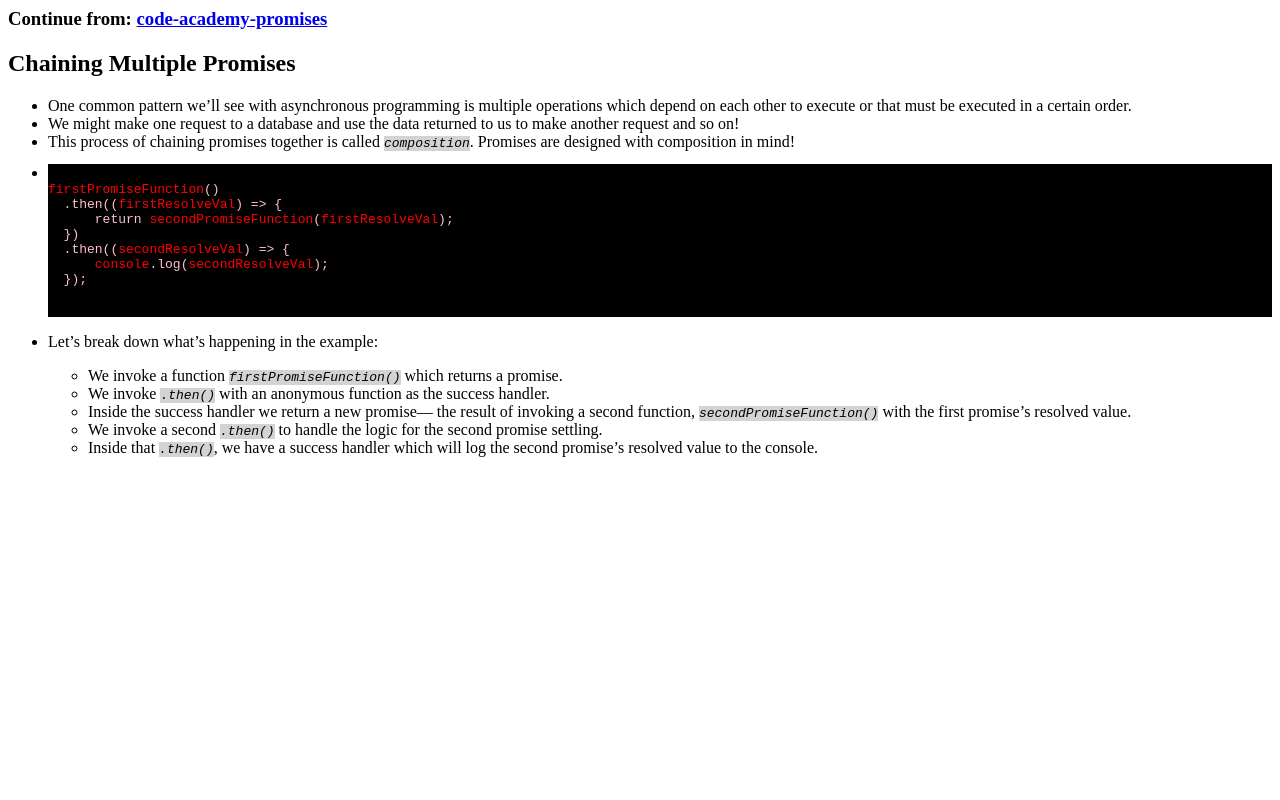
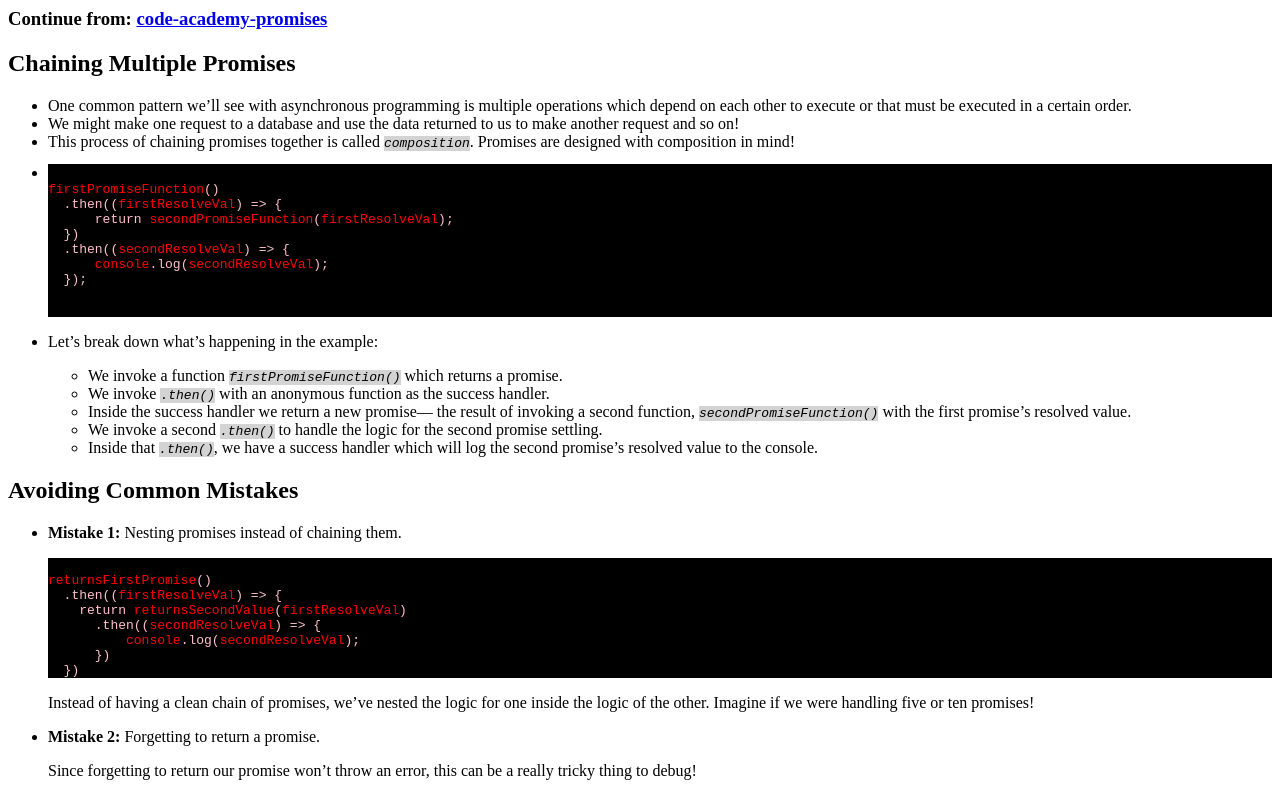
Before and after one commit to yugmani/code-academy-chaining-multiple-promises, a website: page index.html in a window 1280 px wide. Drawn offline with Linux system fonts and the light colour scheme.

Commit message:
avoding common mistakes

```diff
--- a/index.html
+++ b/index.html
@@ -31,4 +31,28 @@ firstPromiseFunction<span style="color:pink;">()
         </ul>
       </li>
     </ul>
+    <h2>Avoiding Common Mistakes</h2>
+    <ul>
+      <li>
+        <p><strong>Mistake 1:</strong> Nesting promises instead of chaining them.</p>
+        <pre><p style="background-color: black; color:red;">
+returnsFirstPromise<span style="color:pink">()
+  .then((</span>firstResolveVal<span style="color:pink">) => {
+    return</span> returnsSecondValue<span style="color:pink">(</span>firstResolveVal<span style="color:pink">)
+      .then((</span>secondResolveVal<span style="color:pink">) => {</span>
+          console<span style="color:pink">.log(</span>secondResolveVal<span style="color:pink">);
+      })
+  })</span>
+</p></pre>
+        <p>Instead of having a clean chain of promises, we’ve nested the logic for one inside the logic of the other. Imagine if we were handling five or ten promises!</p>
+
+        </li>
+      <li>
+        <p>
+         <strong> Mistake 2:</strong> Forgetting to return a promise.
+        </p>
+        <p>Since forgetting to return our promise won’t throw an error, this can be a really tricky thing to debug!</p>
+      </li>
+
+    </ul>
 </div>
```
